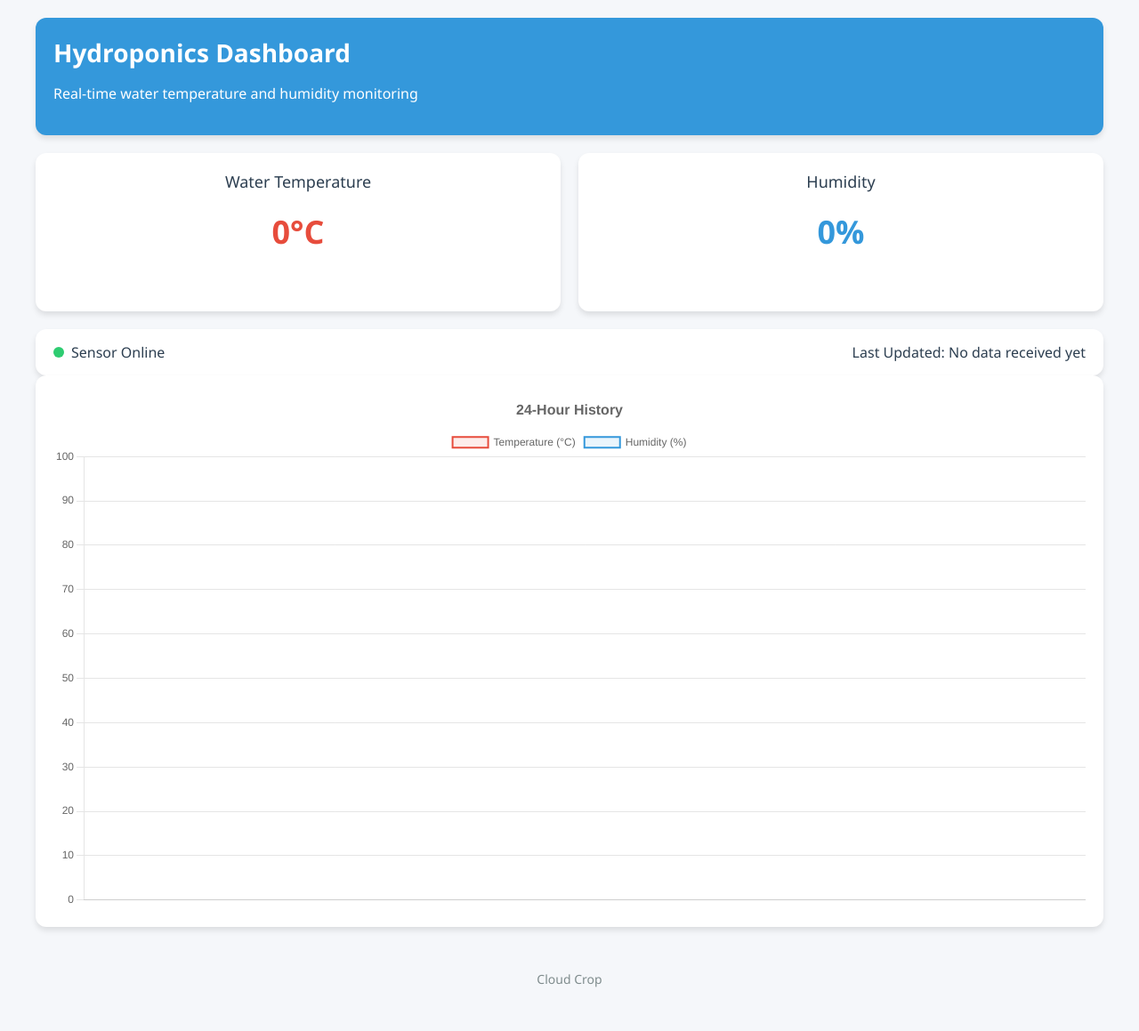
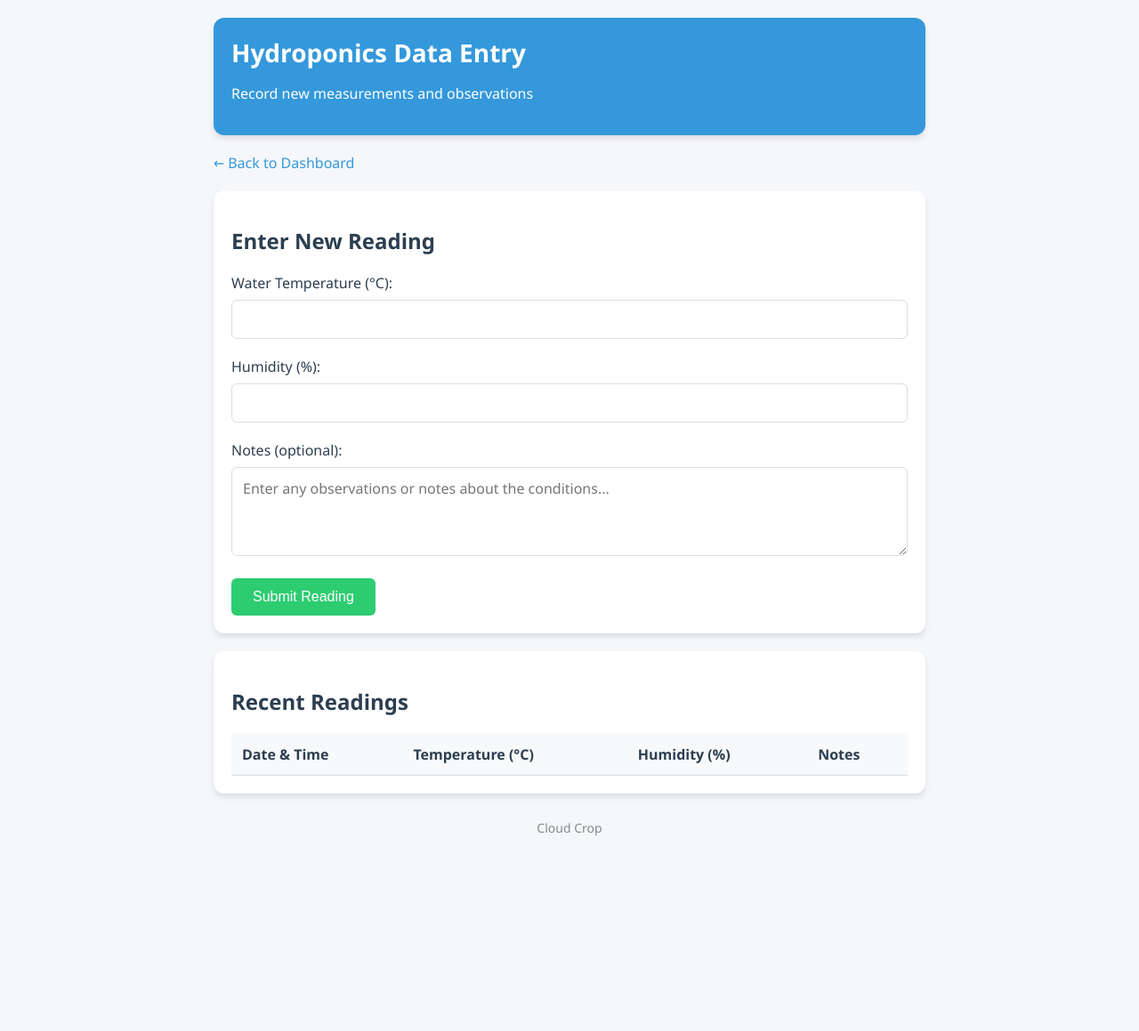
Before and after one commit to shreyash-patukale/cloud-crop, a Flask app: page / in a window 1280 px wide. Shown: the whole page at 89% size. After the commit the page ends 940 px from the top, so only its background shows below. Run offline with Flask 2, Linux system fonts and the light colour scheme; data that the repository does not hold is empty.

Commit message:
Update index.html

```diff
--- a/templates/index.html
+++ b/templates/index.html
@@ -4,8 +4,7 @@
     <meta charset="UTF-8">
     <meta http-equiv="X-UA-Compatible" content="IE=edge">
     <meta name="viewport" content="width=device-width, initial-scale=1.0">
-    <title>DHT22 Sensor Dashboard</title>
-    <script src="https://cdnjs.cloudflare.com/ajax/libs/Chart.js/3.9.1/chart.min.js"></script>
+    <title>Hydroponics - Data Entry</title>
     <style>
         :root {
             --primary-color: #3498db;
@@ -26,7 +25,7 @@
         }
 
         .container {
-            max-width: 1200px;
+            max-width: 800px;
             margin: 0 auto;
             padding: 20px;
         }
@@ -45,45 +44,7 @@
             font-size: 28px;
         }
 
-        .dashboard {
-            display: grid;
-            grid-template-columns: repeat(auto-fit, minmax(300px, 1fr));
-            gap: 20px;
-            margin-bottom: 20px;
-        }
-
-        .card {
-            background-color: var(--card-color);
-            border-radius: var(--border-radius);
-            padding: 20px;
-            box-shadow: var(--shadow);
-            display: flex;
-            flex-direction: column;
-            align-items: center;
-        }
-
-        .card-title {
-            color: var(--text-color);
-            font-size: 18px;
-            margin-bottom: 10px;
-            font-weight: 500;
-        }
-
-        .card-value {
-            font-size: 36px;
-            font-weight: bold;
-            margin: 10px 0;
-        }
-
-        .temperature {
-            color: #e74c3c;
-        }
-
-        .humidity {
-            color: var(--primary-color);
-        }
-
-        .chart-container {
+        .entry-form {
             background-color: var(--card-color);
             border-radius: var(--border-radius);
             padding: 20px;
@@ -91,27 +52,117 @@
             margin-bottom: 20px;
         }
 
-        .status {
+        .form-group {
+            margin-bottom: 20px;
+        }
+
+        label {
+            display: block;
+            margin-bottom: 8px;
+            font-weight: 500;
+        }
+
+        input[type="number"], input[type="text"] {
+            width: 100%;
+            padding: 12px;
+            border: 1px solid #ddd;
+            border-radius: 6px;
+            font-size: 16px;
+            box-sizing: border-box;
+        }
+
+        button {
+            background-color: var(--secondary-color);
+            color: white;
+            border: none;
+            padding: 12px 24px;
+            border-radius: 6px;
+            font-size: 16px;
+            cursor: pointer;
+            transition: background-color 0.3s;
+        }
+
+        button:hover {
+            background-color: #27ae60;
+        }
+
+        .data-table {
+            background-color: var(--card-color);
+            border-radius: var(--border-radius);
+            padding: 20px;
+            box-shadow: var(--shadow);
+        }
+
+        table {
+            width: 100%;
+            border-collapse: collapse;
+        }
+
+        th, td {
+            padding: 12px;
+            text-align: left;
+            border-bottom: 1px solid #ddd;
+        }
+
+        th {
+            background-color: #f8f9fa;
+        }
+
+        tr:hover {
+            background-color: #f1f2f6;
+        }
+
+        .note-section {
+            background-color: var(--card-color);
+            border-radius: var(--border-radius);
+            padding: 20px;
+            box-shadow: var(--shadow);
+            margin-bottom: 20px;
+        }
+
+        textarea {
+            width: 100%;
+            height: 100px;
+            padding: 12px;
+            border: 1px solid #ddd;
+            border-radius: 6px;
+            font-size: 16px;
+            resize: vertical;
+            box-sizing: border-box;
+            font-family: inherit;
+        }
+
+        .status-message {
+            padding: 10px;
+            margin: 10px 0;
+            border-radius: 6px;
+            text-align: center;
+        }
+
+        .success {
+            background-color: #d4edda;
+            color: #155724;
+        }
+
+        .error {
+            background-color: #f8d7da;
+            color: #721c24;
+        }
+
+        .nav-links {
             display: flex;
             justify-content: space-between;
-            background-color: var(--card-color);
-            border-radius: var(--border-radius);
-            padding: 15px 20px;
-            box-shadow: var(--shadow);
-            align-items: center;
+            margin-bottom: 20px;
         }
 
-        .status-indicator {
-            display: flex;
-            align-items: center;
+        .nav-links a {
+            color: var(--primary-color);
+            text-decoration: none;
+            font-weight: 500;
         }
 
-        .status-dot {
-            width: 12px;
-            height: 12px;
-            background-color: #2ecc71;
-            border-radius: 50%;
-            margin-right: 8px;
+        .nav-links a:hover {
+            text-decoration: underline;
         }
 
         footer {
@@ -120,189 +171,154 @@
             font-size: 14px;
             color: #7f8c8d;
         }
-
-        @media (max-width: 768px) {
-            .dashboard {
-                grid-template-columns: 1fr;
-            }
-        }
     </style>
 </head>
 <body>
     <div class="container">
         <header>
-            <h1>Hydroponics Dashboard</h1>
-            <p>Real-time water temperature and humidity monitoring</p>
+            <h1>Hydroponics Data Entry</h1>
+            <p>Record new measurements and observations</p>
         </header>
 
-        <div class="dashboard">
-            <div class="card">
-                <div class="card-title">Water Temperature</div>
-                <div class="card-value temperature">{{ temperature }}°C</div>
-                <div id="temperature-trend"></div>
-            </div>
-            <div class="card">
-                <div class="card-title">Humidity</div>
-                <div class="card-value humidity">{{ humidity }}%</div>
-                <div id="humidity-trend"></div>
-            </div>
+        <div class="nav-links">
+            <a href="/">← Back to Dashboard</a>
         </div>
 
-        <div class="status">
-            <div class="status-indicator">
-                <div class="status-dot"></div>
-                <span>Sensor Online</span>
-            </div>
-            <div>Last Updated: {{ last_updated }}</div>
+        <div id="statusMessage"></div>
+
+        <div class="entry-form">
+            <h2>Enter New Reading</h2>
+            <form id="sensorForm" onsubmit="submitReading(event)">
+                <div class="form-group">
+                    <label for="temperature">Water Temperature (°C):</label>
+                    <input type="number" id="temperature" name="temperature" step="0.1" required min="0" max="40">
+                </div>
+                <div class="form-group">
+                    <label for="humidity">Humidity (%):</label>
+                    <input type="number" id="humidity" name="humidity" step="0.1" required min="0" max="100">
+                </div>
+                <div class="form-group">
+                    <label for="notes">Notes (optional):</label>
+                    <textarea id="notes" name="notes" placeholder="Enter any observations or notes about the conditions..."></textarea>
+                </div>
+                <button type="submit">Submit Reading</button>
+            </form>
         </div>
-        <div class="chart-container">
-            <canvas id="historyChart"></canvas>
+
+        <div class="data-table">
+            <h2>Recent Readings</h2>
+            <table>
+                <thead>
+                    <tr>
+                        <th>Date & Time</th>
+                        <th>Temperature (°C)</th>
+                        <th>Humidity (%)</th>
+                        <th>Notes</th>
+                    </tr>
+                </thead>
+                <tbody id="readingsTableBody">
+                    <!-- Data will be loaded here -->
+                </tbody>
+            </table>
         </div>
+
         <footer>
             <p>Cloud Crop</p>
         </footer>
     </div>
 
     <script>
-        // Function to fetch sensor data
-        async function fetchSensorData() {
+        // Submit new reading
+        async function submitReading(event) {
+            event.preventDefault();
+
+            const temperatureInput = document.getElementById('temperature');
+            const humidityInput = document.getElementById('humidity');
+            const notesInput = document.getElementById('notes');
+
+            const data = {
+                temperature: parseFloat(temperatureInput.value),
+                humidity: parseFloat(humidityInput.value),
+                notes: notesInput.value
+            };
+
             try {
-                const response = await fetch('/api/sensor');
-                const data = await response.json();
-                return data;
+                const response = await fetch('/api/readings', {
+                    method: 'POST',
+                    headers: {
+                        'Content-Type': 'application/json',
+                    },
+                    body: JSON.stringify(data)
+                });
+
+                const result = await response.json();
+
+                if (response.ok) {
+                    showStatusMessage('Reading submitted successfully!', 'success');
+                    document.getElementById('sensorForm').reset();
+                    loadRecentReadings(); // Refresh the table
+                } else {
+                    showStatusMessage('Error: ' + result.message, 'error');
+                }
             } catch (error) {
-                console.error('Error fetching sensor data:', error);
-                return null;
+                showStatusMessage('Error submitting data: ' + error.message, 'error');
             }
         }
 
-        // Initialize chart with historical data
-        async function initializeChart() {
-            const sensorData = await fetchSensorData();
-            if (!sensorData) return;
+        // Load recent readings
+        async function loadRecentReadings() {
+            try {
+                const response = await fetch('/api/readings');
+                const data = await response.json();
 
-            const timestamps = [];
-            const temperatureData = [];
-            const humidityData = [];
+                const tableBody = document.getElementById('readingsTableBody');
+                tableBody.innerHTML = '';
 
-            // Process historical data
-            sensorData.history.forEach(entry => {
-                const date = new Date(entry.timestamp * 1000); // Convert Unix timestamp to JS Date
-                timestamps.push(date.toLocaleTimeString([], { hour: '2-digit', minute: '2-digit' }));
-                temperatureData.push(parseFloat(entry.temperature).toFixed(1));
-                humidityData.push(parseFloat(entry.humidity).toFixed(1));
-            });
+                data.readings.forEach(reading => {
+                    const row = document.createElement('tr');
 
-            // Update card values
-            document.querySelector('.temperature').textContent = `${sensorData.temperature}°C`;
-            document.querySelector('.humidity').textContent = `${sensorData.humidity}%`;
-            document.querySelector('.status div:last-child').textContent = `Last Updated: ${sensorData.last_updated}`;
+                    const dateCell = document.createElement('td');
+                    dateCell.textContent = new Date(reading.timestamp * 1000).toLocaleString();
 
-            // Create main history chart
-            const ctx = document.getElementById('historyChart').getContext('2d');
-            const historyChart = new Chart(ctx, {
-                type: 'line',
-                data: {
-                    labels: timestamps,
-                    datasets: [
-                        {
-                            label: 'Temperature (°C)',
-                            data: temperatureData,
-                            borderColor: '#e74c3c',
-                            backgroundColor: 'rgba(231, 76, 60, 0.1)',
-                            borderWidth: 2,
-                            tension: 0.3,
-                            fill: true
-                        },
-                        {
-                            label: 'Humidity (%)',
-                            data: humidityData,
-                            borderColor: '#3498db',
-                            backgroundColor: 'rgba(52, 152, 219, 0.1)',
-                            borderWidth: 2,
-                            tension: 0.3,
-                            fill: true
-                        }
-                    ]
-                },
-                options: {
-                    responsive: true,
-                    interaction: {
-                        mode: 'index',
-                        intersect: false,
-                    },
-                    plugins: {
-                        title: {
-                            display: true,
-                            text: '24-Hour History',
-                            font: { size: 16 }
-                        },
-                        legend: { position: 'top' }
-                    },
-                    scales: {
-                        x: {
-                            ticks: {
-                                display: false // Hide x-axis time labels
-                            }
-                        },
-                        y: {
-                            beginAtZero: false,
-                            suggestedMin: temperatureData.length ? Math.min(...temperatureData) - 5 : 0,
-                            suggestedMax: humidityData.length ? Math.max(...humidityData) + 5 : 100
-                        }
-                    }
-                }
-            });
+                    const tempCell = document.createElement('td');
+                    tempCell.textContent = reading.temperature;
 
-            // Create sparklines for temperature and humidity
-            createSparkline('temperature-trend', temperatureData.slice(-12), '#e74c3c');
-            createSparkline('humidity-trend', humidityData.slice(-12), '#3498db');
+                    const humidityCell = document.createElement('td');
+                    humidityCell.textContent = reading.humidity;
+
+                    const notesCell = document.createElement('td');
+                    notesCell.textContent = reading.notes || '-';
+
+                    row.appendChild(dateCell);
+                    row.appendChild(tempCell);
+                    row.appendChild(humidityCell);
+                    row.appendChild(notesCell);
+
+                    tableBody.appendChild(row);
+                });
+            } catch (error) {
+                console.error('Error loading readings:', error);
+                showStatusMessage('Error loading readings', 'error');
+            }
         }
 
-        // Mini sparkline charts for the cards
-        function createSparkline(elementId, data, color) {
-            const canvas = document.createElement('canvas');
-            canvas.width = 100;
-            canvas.height = 30;
-            document.getElementById(elementId).appendChild(canvas);
+        // Display status messages
+        function showStatusMessage(message, type) {
+            const statusElement = document.getElementById('statusMessage');
+            statusElement.textContent = message;
+            statusElement.className = 'status-message ' + type;
 
-            const ctx = canvas.getContext('2d');
-            const gradient = ctx.createLinearGradient(0, 0, 0, 30);
-            gradient.addColorStop(0, `${color}33`);
-            gradient.addColorStop(1, `${color}00`);
-
-            ctx.fillStyle = gradient;
-            ctx.strokeStyle = color;
-            ctx.lineWidth = 1;
-
-            const max = data.length ? Math.max(...data) : 1;
-            const min = data.length ? Math.min(...data) : 0;
-            const range = max - min || 1;
-
-            // Draw the sparkline
-            ctx.beginPath();
-            data.forEach((value, index) => {
-                const x = index * (canvas.width / (data.length - 1));
-                const y = canvas.height - ((value - min) / range) * canvas.height;
-                if (index === 0) {
-                    ctx.moveTo(x, y);
-                } else {
-                    ctx.lineTo(x, y);
-                }
-            });
-
-            ctx.stroke();
-            ctx.lineTo(canvas.width, canvas.height);
-            ctx.lineTo(0, canvas.height);
-            ctx.closePath();
-            ctx.fill();
+            // Clear the message after 5 seconds
+            setTimeout(() => {
+                statusElement.textContent = '';
+                statusElement.className = '';
+            }, 5000);
         }
 
-        // Initialize the dashboard
-        initializeChart();
-
-        // Periodically update the dashboard
-        setInterval(initializeChart, 60000); // Update every 60 seconds
+        // Initialize
+        document.addEventListener('DOMContentLoaded', function() {
+            loadRecentReadings();
+        });
     </script>
 </body>
 </html>
```
